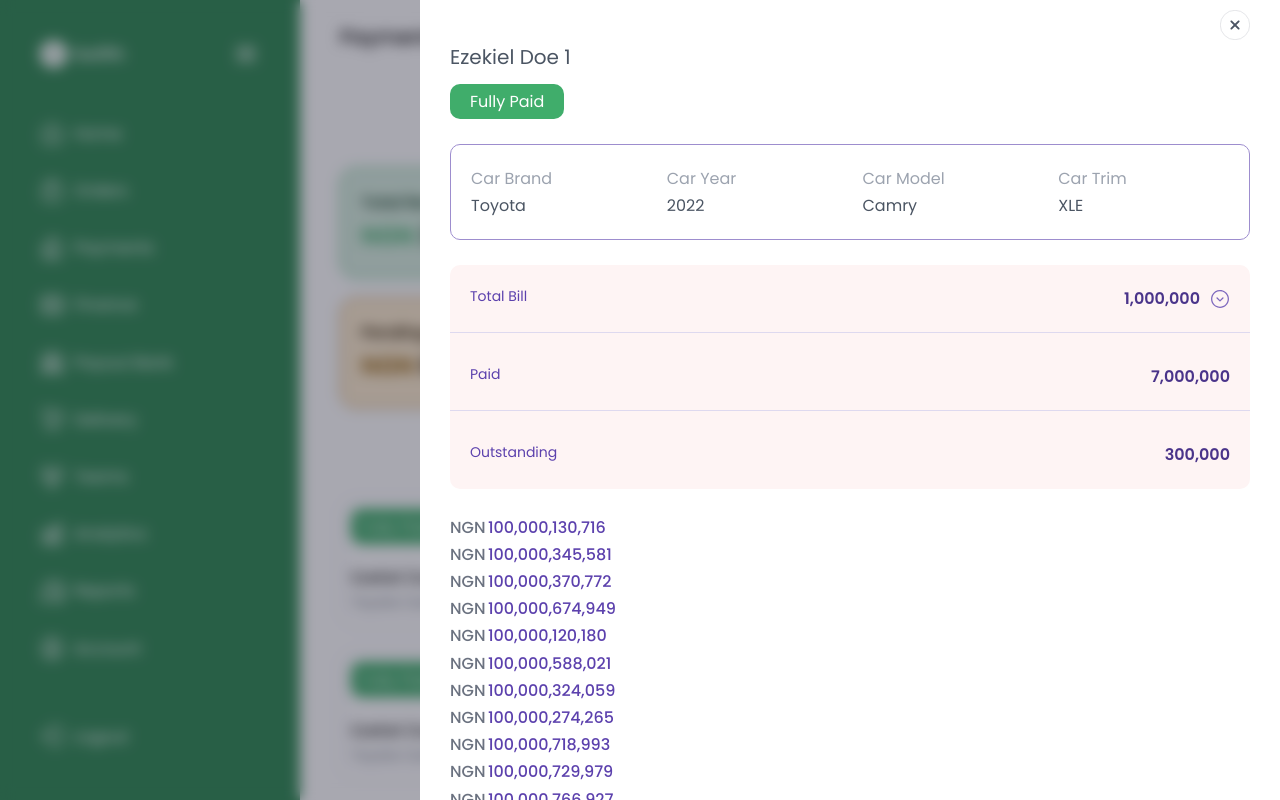
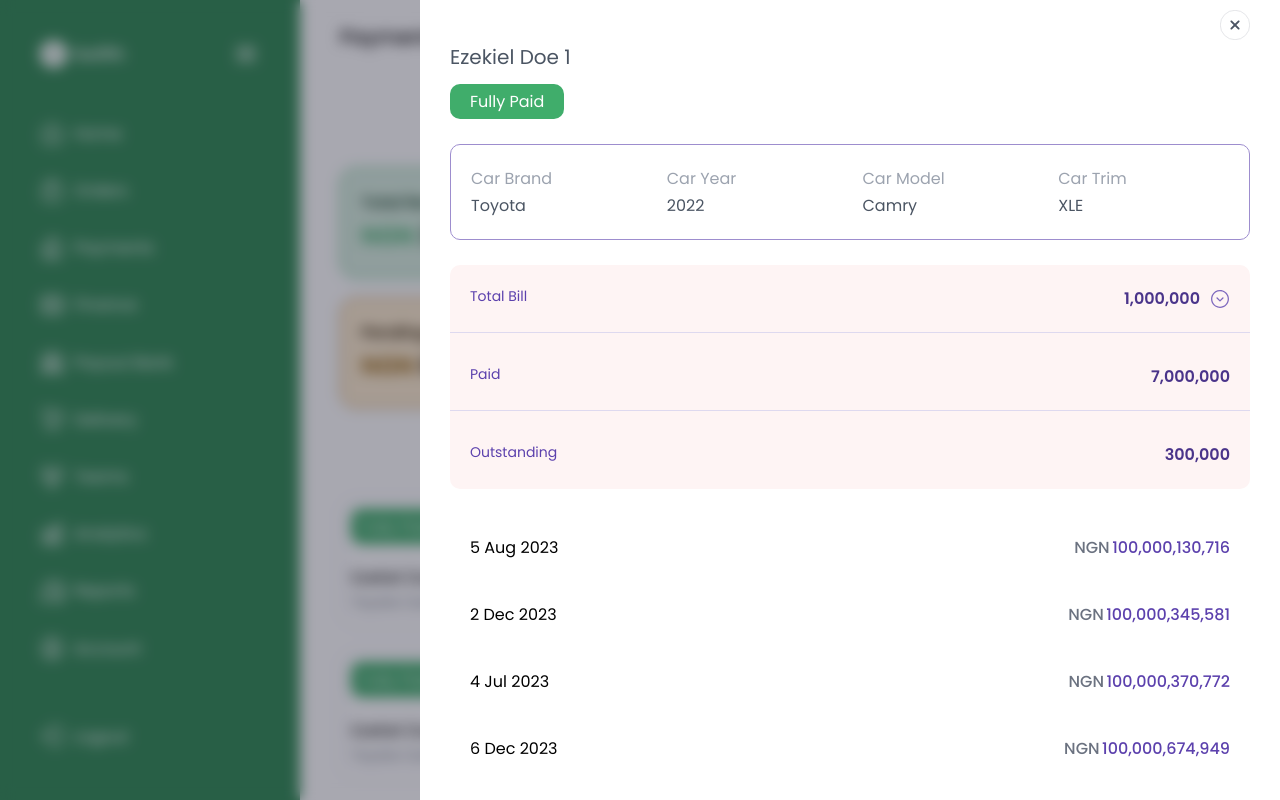
Before and after one commit to projects-for-clients/swifth, a React (Vite) app: page /dashboard/payments in a window 1280 px wide. Both pictures are taken after a click on the element 558 px from the left and 561 px from the top of the page. Built offline with nearby package versions, Linux system fonts and the light colour scheme.

Commit message:
working on payments

```diff
--- a/src/container/dashboard/Payments.tsx
+++ b/src/container/dashboard/Payments.tsx
@@ -258,7 +258,14 @@ function Payments() {
                 <section>
                   {paymentHistoryArr.map((item, i) => {
                     return (
-                      <div>
+                      <div className='flex justify-between p-8 items-center'>
+                        <p>
+                          {item.date.toLocaleString('en-GB', {
+                            day: 'numeric',
+                            month: 'short',
+                            year: 'numeric',
+                          })}
+                        </p>
                         <p className="text-color-purple-1 flex gap-1 font-medium">
                           <span className="text-gray-500">NGN</span>
                           {item.amount.toLocaleString()}
```
